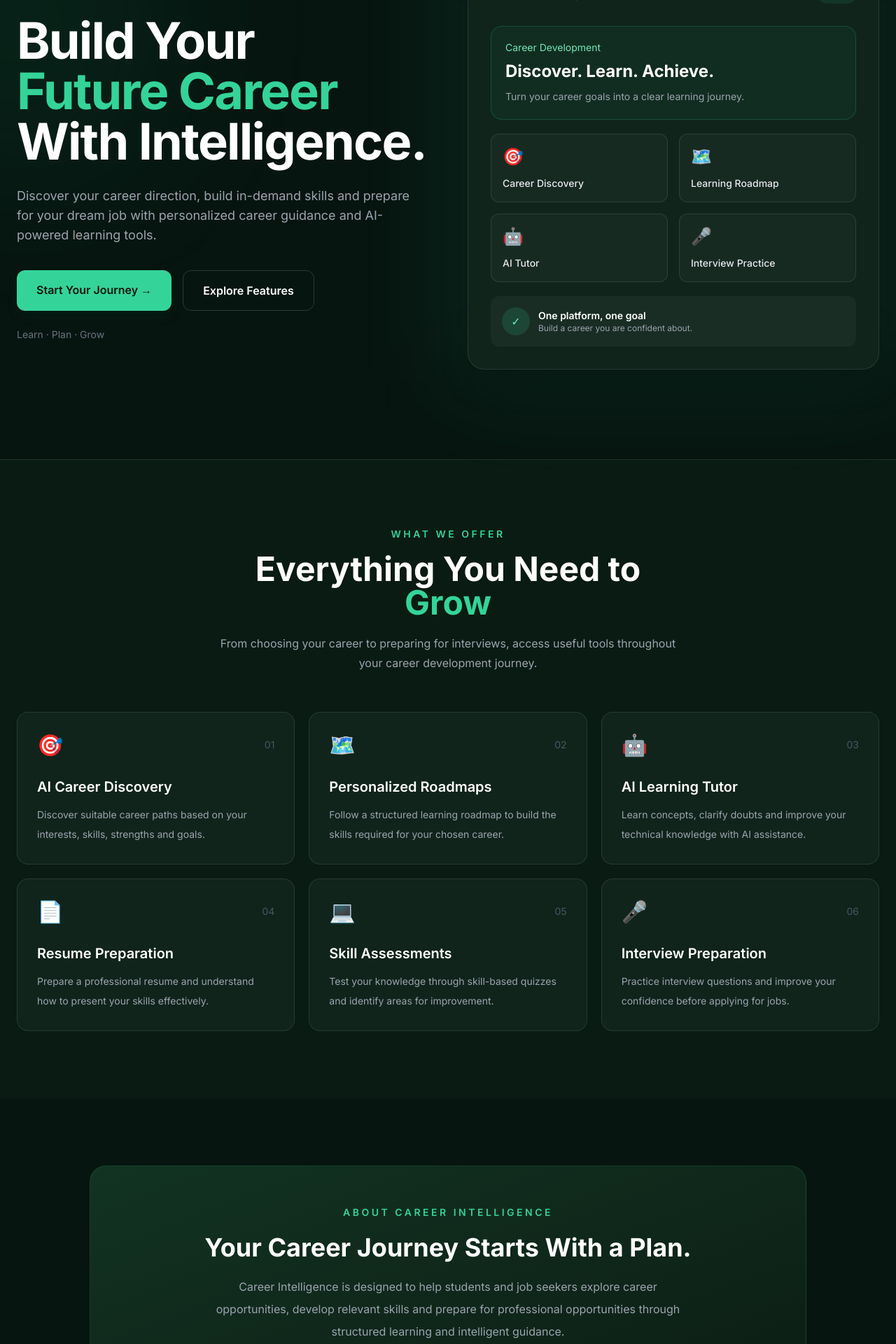
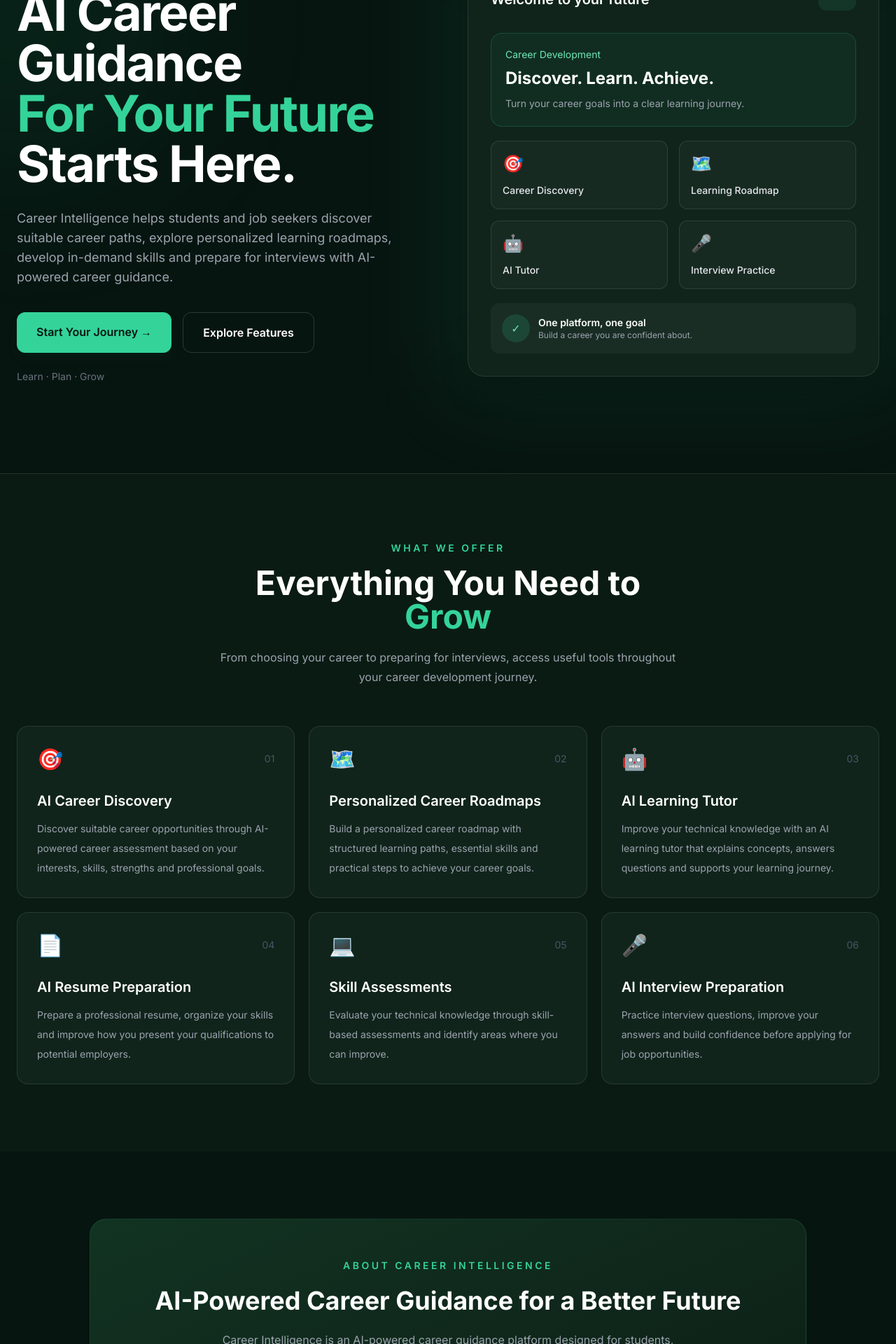
Before and after one commit to HakkimHakkim/ai-career-mentor, a React (Vite) app: page / in a window 1280 px wide. Shown: the part 280-2200 px from the top of the page at 70% size. Built offline with nearby package versions, Linux system fonts and the light colour scheme.

Commit message:
Optimize landing page SEO content

```diff
--- a/src/pages/Landing.jsx
+++ b/src/pages/Landing.jsx
@@ -1,6 +1,7 @@
 
 import React from "react";
 import { Link } from "react-router-dom";
+
 
 const features = [
   {
@@ -8,44 +9,45 @@ const features = [
     icon: "🎯",
     title: "AI Career Discovery",
     description:
-      "Discover suitable career paths based on your interests, skills, strengths and goals.",
+      "Discover suitable career opportunities through AI-powered career assessment based on your interests, skills, strengths and professional goals.",
   },
   {
     number: "02",
     icon: "🗺️",
-    title: "Personalized Roadmaps",
+    title: "Personalized Career Roadmaps",
     description:
-      "Follow a structured learning roadmap to build the skills required for your chosen career.",
+      "Build a personalized career roadmap with structured learning paths, essential skills and practical steps to achieve your career goals.",
   },
   {
     number: "03",
     icon: "🤖",
     title: "AI Learning Tutor",
     description:
-      "Learn concepts, clarify doubts and improve your technical knowledge with AI assistance.",
+      "Improve your technical knowledge with an AI learning tutor that explains concepts, answers questions and supports your learning journey.",
   },
   {
     number: "04",
     icon: "📄",
-    title: "Resume Preparation",
+    title: "AI Resume Preparation",
     description:
-      "Prepare a professional resume and understand how to present your skills effectively.",
+      "Prepare a professional resume, organize your skills and improve how you present your qualifications to potential employers.",
   },
   {
     number: "05",
     icon: "💻",
     title: "Skill Assessments",
     description:
-      "Test your knowledge through skill-based quizzes and identify areas for improvement.",
+      "Evaluate your technical knowledge through skill-based assessments and identify areas where you can improve.",
   },
   {
     number: "06",
     icon: "🎤",
-    title: "Interview Preparation",
+    title: "AI Interview Preparation",
     description:
-      "Practice interview questions and improve your confidence before applying for jobs.",
+      "Practice interview questions, improve your answers and build confidence before applying for job opportunities.",
   },
 ];
+
 
 export default function Landing() {
   return (
@@ -92,17 +94,19 @@ export default function Landing() {
           </div>
 
           <h1 className="text-4xl font-bold leading-tight tracking-tight sm:text-5xl md:text-7xl">
-            Build Your
-            <span className="block text-emerald-400">Future Career</span>
-            With Intelligence.
+  AI Career Guidance
+  <span className="block text-emerald-400">
+    For Your Future
+  </span>
+  Starts Here.
 </h1>
 
           <p className="mt-6 max-w-xl text-sm leading-7 text-gray-400 sm:mt-7 sm:text-base sm:leading-8 md:text-lg">
-            Discover your career direction, build in-demand skills and prepare
-            for your dream job with personalized career guidance and AI-powered
-            learning tools.
+  Career Intelligence helps students and job seekers discover
+  suitable career paths, explore personalized learning roadmaps,
+  develop in-demand skills and prepare for interviews with
+  AI-powered career guidance.
 </p>
-
           <div className="mt-9 flex flex-col gap-4 sm:flex-row sm:flex-wrap">
             <Link
               to="/register"
@@ -229,29 +233,40 @@ export default function Landing() {
         </div>
       </section>
 
+
 {/* About */}
 <section id="about" className="px-4 py-16 sm:px-6 sm:py-24">
   <div className="mx-auto max-w-5xl rounded-3xl border border-emerald-400/15 bg-gradient-to-br from-[#123322] to-[#0c1b13] px-5 py-10 text-center sm:px-10 sm:py-14 md:px-16">
+
     <p className="text-sm font-semibold uppercase tracking-[0.25em] text-emerald-400">
       About Career Intelligence
     </p>
+
     <h2 className="mt-5 text-3xl font-bold md:text-4xl">
-            Your Career Journey Starts With a Plan.
+      AI-Powered Career Guidance for a Better Future
     </h2>
+
     <p className="mx-auto mt-5 max-w-2xl leading-8 text-gray-400">
-            Career Intelligence is designed to help students and job seekers
-            explore career opportunities, develop relevant skills and prepare
-            for professional opportunities through structured learning and
-            intelligent guidance.
+      Career Intelligence is an AI-powered career guidance platform
+      designed for students, graduates and job seekers. It helps users
+      discover suitable career opportunities, explore personalized
+      learning roadmaps, assess their skills, prepare professional
+      resumes and practice job interviews. Our goal is to make career
+      planning and professional development easier through intelligent
+      learning tools and structured guidance.
     </p>
+
     <Link
       to="/register"
       className="mt-8 inline-flex rounded-xl bg-emerald-400 px-7 py-4 font-semibold text-[#071510] transition hover:bg-emerald-300"
     >
       Get Started Today →
     </Link>
+
   </div>
 </section>
+
+
 
       {/* Footer */}
       <footer className="border-t border-white/10 px-4 py-8 sm:px-6">
```
Also changed, not shown: 2 other files (tests, documents, lock files or other folders). Lines whose indentation alone changed are shown as unchanged.
